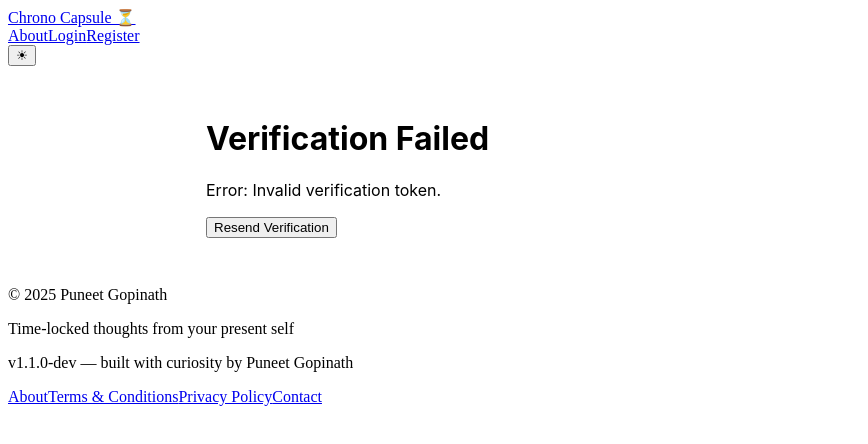
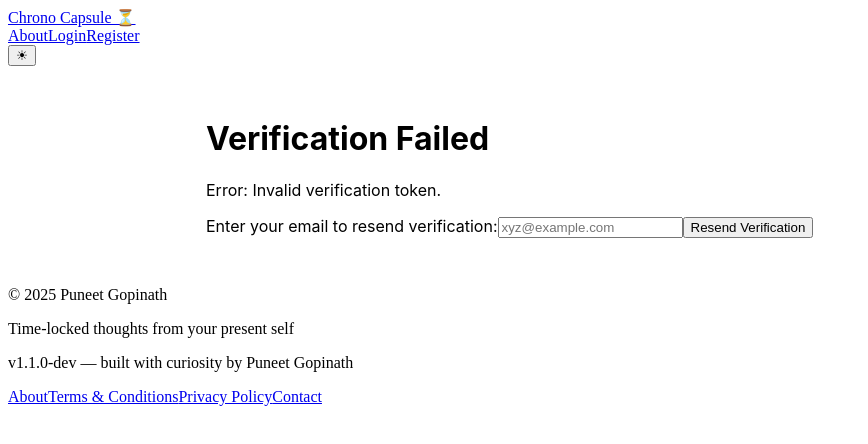
Before and after one commit to PuneetGopinath/chrono-capsule, a React app: page /verify/1 in a window 1280 px wide. Shown: the top 444 px of the page, without its empty margins (0-868 px from the left). Built offline with nearby package versions, Linux system fonts and the light colour scheme; the HTML template or start-up script is replaced by a standard one.

Commit message:
fix: show email field for non-logged-in users

```diff
--- a/src/client/components/Verify.jsx
+++ b/src/client/components/Verify.jsx
@@ -140,7 +140,7 @@ export default function Verify({ data }) {
                         <h1>Verification Failed</h1>
                         <p aria-live="polite">Error: {error?.message ?? error}</p>
                         <form onSubmit={handleResend} hidden={error?.verified ? true : false}>
-                            {loggedIn &&
+                            {!loggedIn &&
                                 <>
                                     <label htmlFor="email">Enter your email to resend verification:</label>
                                     <input type="email" id="email" name="email" placeholder="xyz@example.com" />
```
